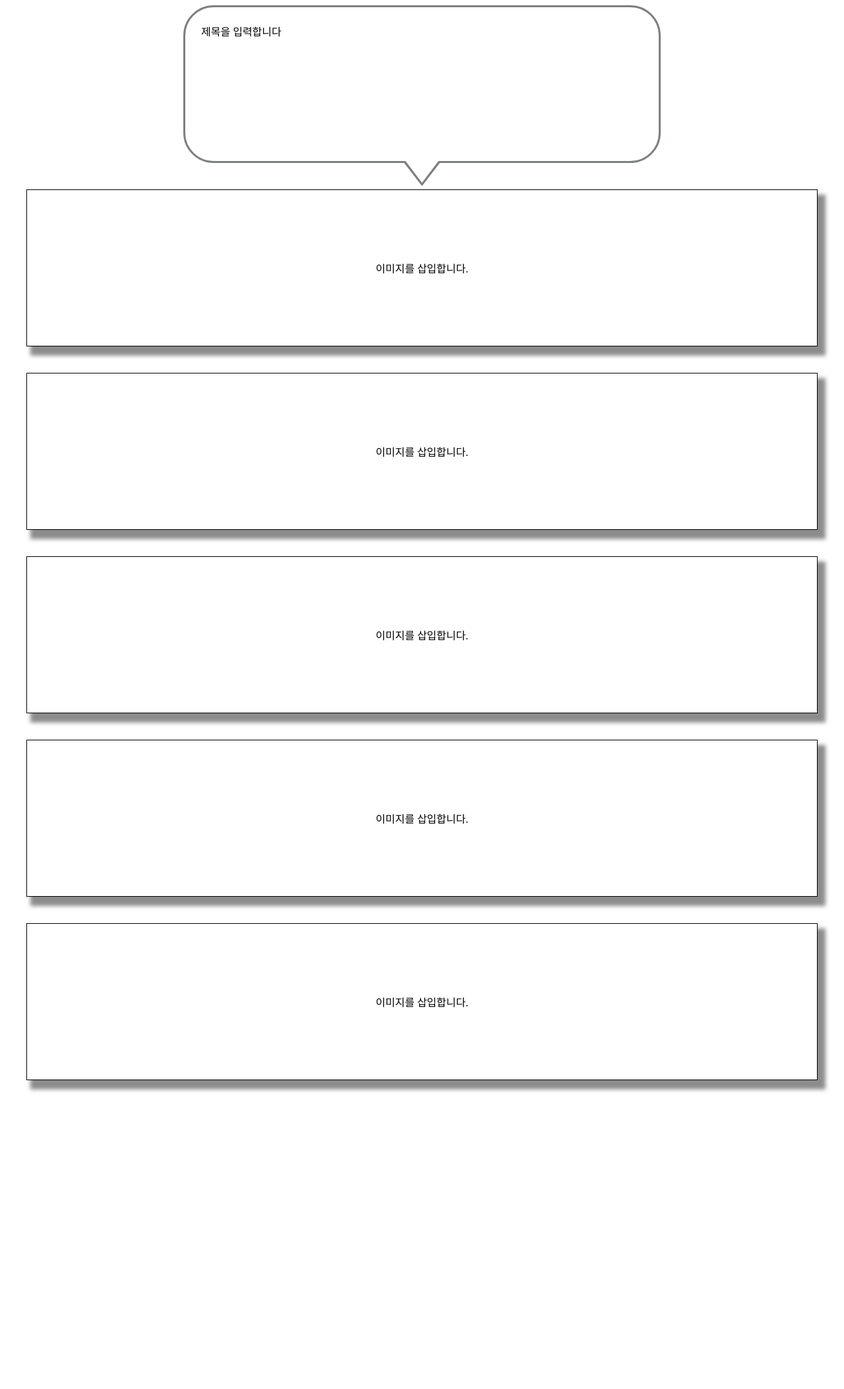
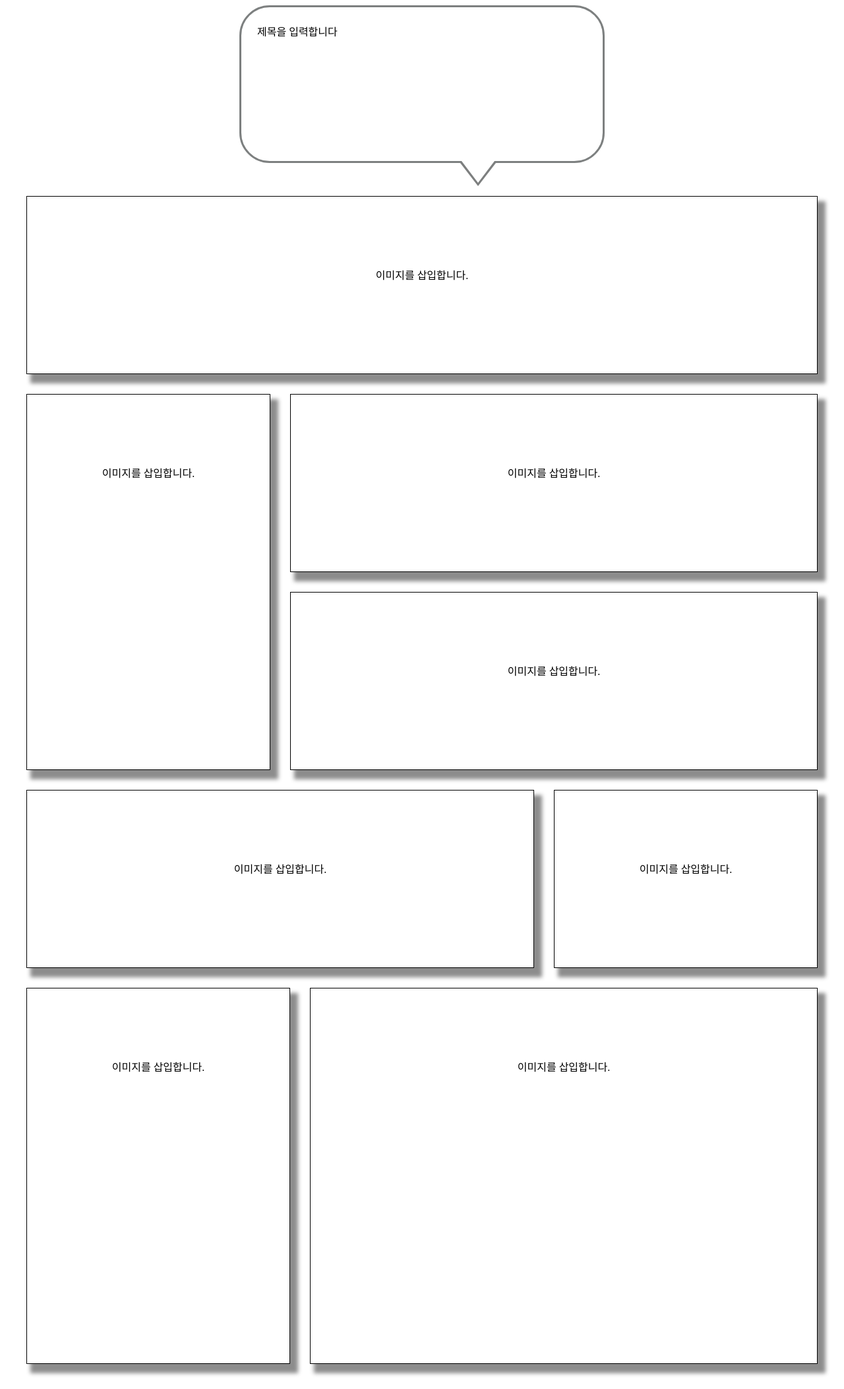
Before and after one commit to 2017250297-choi/spartaA10, a Python web app: template templates/main.html in a window 1280 px wide. Shown: the whole page at 66% size. Before the commit the page ends 1655 px from the top, so only its background shows below. Run offline with Jinja, Linux system fonts and the light colour scheme; the template is opened without the code that fills it, so the values that code supplies are empty.

Commit message:
grid
change the main page

```diff
--- a/static/main.css
+++ b/static/main.css
@@ -1,7 +1,7 @@
 .bubble
 {
 position: relative;
-width: 670px;
+width: 500px;
 height: 185px;
 padding: 24px;
 background: #FFFFFF;
@@ -11,6 +11,7 @@ border-radius: 46px;
 border: hwb(180 49% 50%) solid 3px;
 margin-left: auto;
 margin-right: auto;
+margin-bottom: 50px;
 }
 
 .bubble:after
@@ -41,64 +42,88 @@ bottom: -38px;
 left: 332px;
 }
 
+.container {
+    display: grid;
+    grid-template-columns: repeat(3, 400px);
+    grid-template-rows: repeat(6, 300px);
+    justify-content: center;
+}
+
+
 .box1 {
-    margin-left: auto;
-    margin-top: 40px;
-    margin-bottom: 40px;
-    margin-right: auto;
+    margin-bottom: 30px;
+    grid-column: 1/4;
     padding: 90px;
     border: 1px solid black;
-    width: 1200px;
     text-align: center;
     box-shadow: 9px 11px 6px 3px rgba(0,0,0,0.45);
     box-sizing: border-box;
 }
 
 .box2 {
-    margin-left: auto;
-    margin-top: 40px;
-    margin-bottom: 40px;
-    margin-right: auto;
+    margin-bottom: 30px;
+    margin-right: 30px;
+    grid-row: 2/4;
     padding: 90px;
     border: 1px solid black;
-    width: 1200px;
     text-align: center;
     box-shadow: 9px 11px 6px 3px rgba(0,0,0,0.45);
     box-sizing: border-box;
 }
 .box3 {
-    margin-left: auto;
-    margin-top: 40px;
-    margin-bottom: 40px;
-    margin-right: auto;
+    margin-bottom: 30px;
+    grid-column: 2/ 4;
     padding: 90px;
     border: 1px solid black;
-    width: 1200px;
     text-align: center;
     box-shadow: 9px 11px 6px 3px rgba(0,0,0,0.45);
     box-sizing: border-box;
 }
 .box4 {
-    margin-left: auto;
-    margin-top: 40px;
-    margin-bottom: 40px;
-    margin-right: auto;
+    margin-bottom: 30px;
+    grid-column: 2/4;
     padding: 90px;
     border: 1px solid black;
-    width: 1200px;
     text-align: center;
     box-shadow: 9px 11px 6px 3px rgba(0,0,0,0.45);
     box-sizing: border-box;
 }
 .box5 {
-    margin-left: auto;
-    margin-top: 40px;
-    margin-bottom: 40px;
-    margin-right: auto;
+    margin-bottom: 30px;
+    margin-right: 30px;
+    grid-column: 1/3;
     padding: 90px;
     border: 1px solid black;
-    width: 1200px;
     text-align: center;
     box-shadow: 9px 11px 6px 3px rgba(0,0,0,0.45);
     box-sizing: border-box;
 }
+.box6 {
+    margin-bottom: 30px;
+    grid-column: 3/ 4;
+    padding: 90px;
+    border: 1px solid black;
+    text-align: center;
+    box-shadow: 9px 11px 6px 3px rgba(0,0,0,0.45);
+    box-sizing: border-box;
+}
+.box7 {
+    margin-bottom: 30px;
+    grid-row: 5 / 7;
+    padding: 90px;
+    border: 1px solid black;
+    text-align: center;
+    box-shadow: 9px 11px 6px 3px rgba(0,0,0,0.45);
+    box-sizing: border-box;
+}
+.box8 {
+    margin-bottom: 30px;
+    margin-left: 30px;
+    grid-row: 5/-1;
+    grid-column: 2/4;
+    padding: 90px;
+    border: 1px solid black;
+    text-align: center;
+    box-shadow: 9px 11px 6px 3px rgba(0,0,0,0.45);
+    box-sizing: border-box;
+}
--- a/templates/main.html
+++ b/templates/main.html
@@ -9,9 +9,10 @@
 </head>
 
 <body>
-    <div class="bubble">
-         제목을 입력합니다
-     </div>
+    <div class="bubble">제목을 입력합니다</div>
+
+    <div class="container">
+
         <div class = "box1">
             <p> 이미지를 삽입합니다. </p>
         </div>
@@ -27,6 +28,16 @@
         <div class = "box5">
             <p> 이미지를 삽입합니다. </p>
         </div>
+        <div class = "box6">
+            <p> 이미지를 삽입합니다. </p>
+        </div>
+        <div class = "box7">
+            <p> 이미지를 삽입합니다. </p>
+        </div>
+        <div class = "box8">
+            <p> 이미지를 삽입합니다. </p>
+        </div>
+    </div>
 </body>
 
 </html>
```
Also changed, not shown: test.html (deleted, +0 -34 lines). Lines whose indentation alone changed are shown as unchanged.
